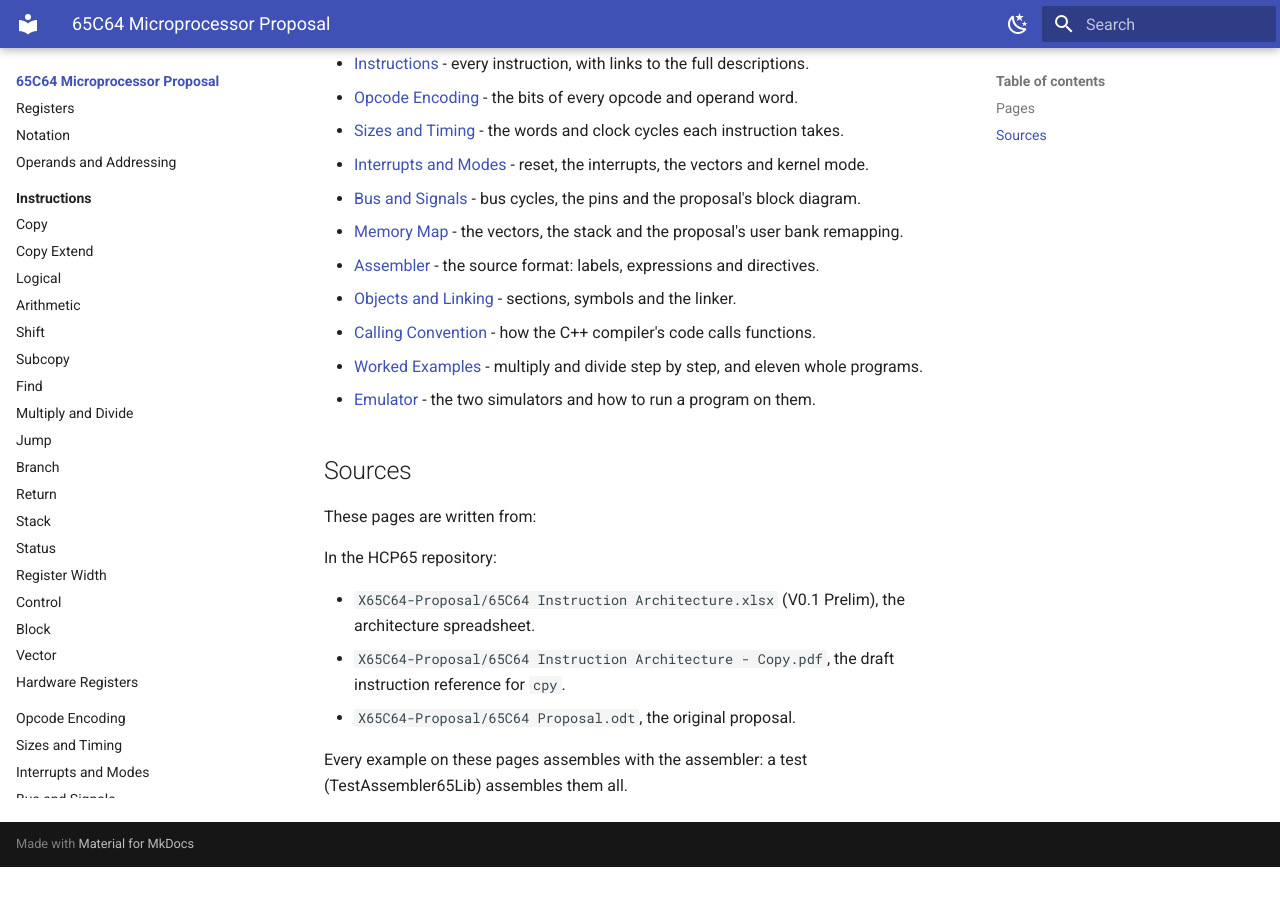
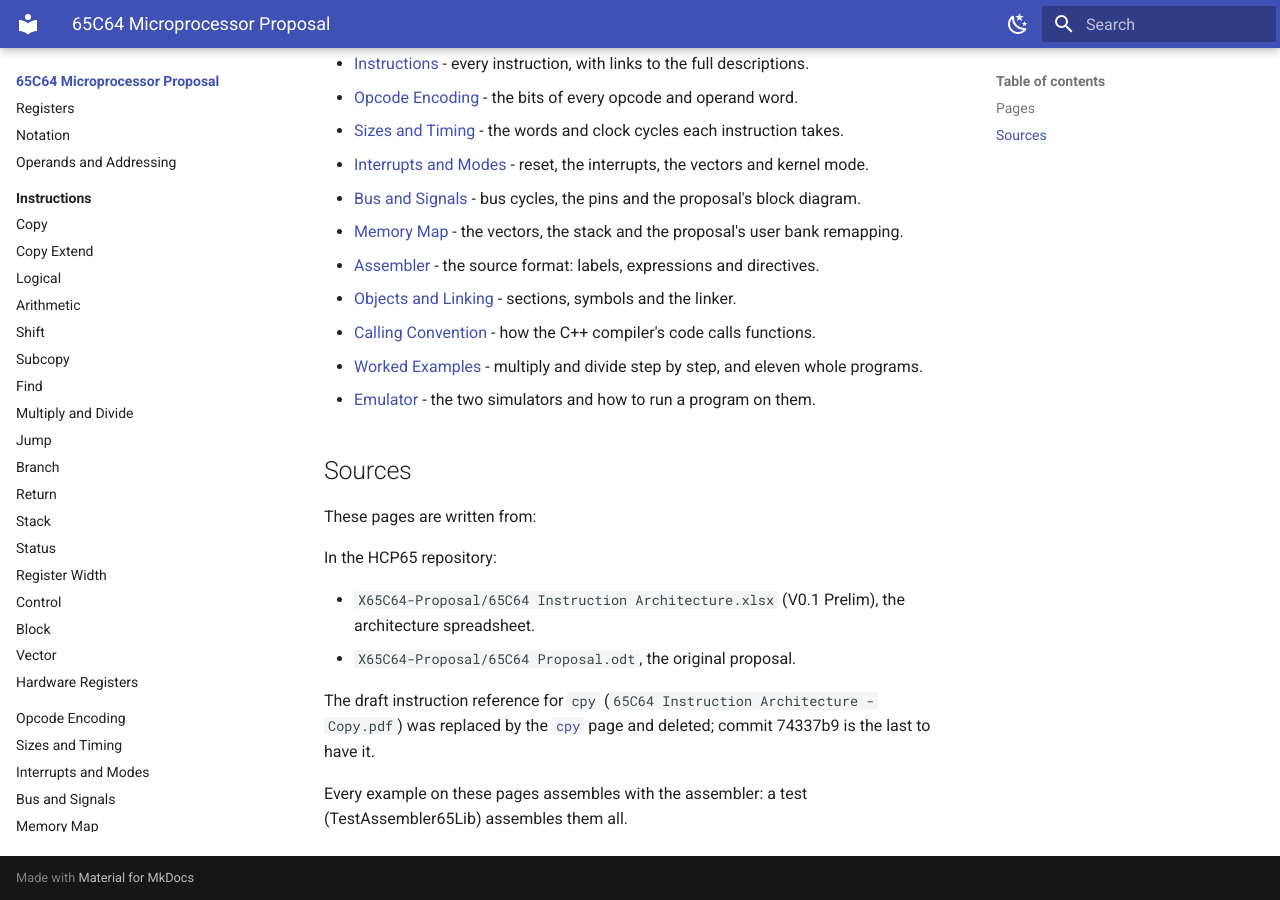
Before and after one commit to andrewpaterson/HCP65, an MkDocs documentation site: the page built from Website/docs/65c64/index.md, in a window 1280 px wide and 900 px high, scrolled down 944 px. Built offline with MkDocs 1.6.1 and Material for MkDocs 9.7.7, drawn with Linux system fonts in a browser that asks for light colours; plug-ins that fetch from the network failed and are left out; before the commit the page ends 1811 px from its top, so only the background shows below that.

Commit message:
Delete X65C64-Proposal/65C64 Instruction Architecture - Copy.pdf, the draft cpy instruction reference: the website's cpy page replaced it (the user).  The 65C64 page's sources list says so and names the last commit to have it.

```diff
--- a/Website/docs/65c64/index.md
+++ b/Website/docs/65c64/index.md
@@ -51,9 +51,10 @@ These pages are written from:
 In the HCP65 repository:
 
 - `X65C64-Proposal/65C64 Instruction Architecture.xlsx` (V0.1 Prelim), the architecture spreadsheet.
-- `X65C64-Proposal/65C64 Instruction Architecture - Copy.pdf`, the draft instruction reference for
-  `cpy`.
 - `X65C64-Proposal/65C64 Proposal.odt`, the original proposal.
+
+The draft instruction reference for `cpy` (`65C64 Instruction Architecture - Copy.pdf`) was
+replaced by the [`cpy`](instructions/cpy.md) page and deleted; commit 74337b9 is the last to have it.
 
 Every example on these pages assembles with the assembler: a test (TestAssembler65Lib)
 assembles them all.
```
Also changed, not shown: 1 other file.
